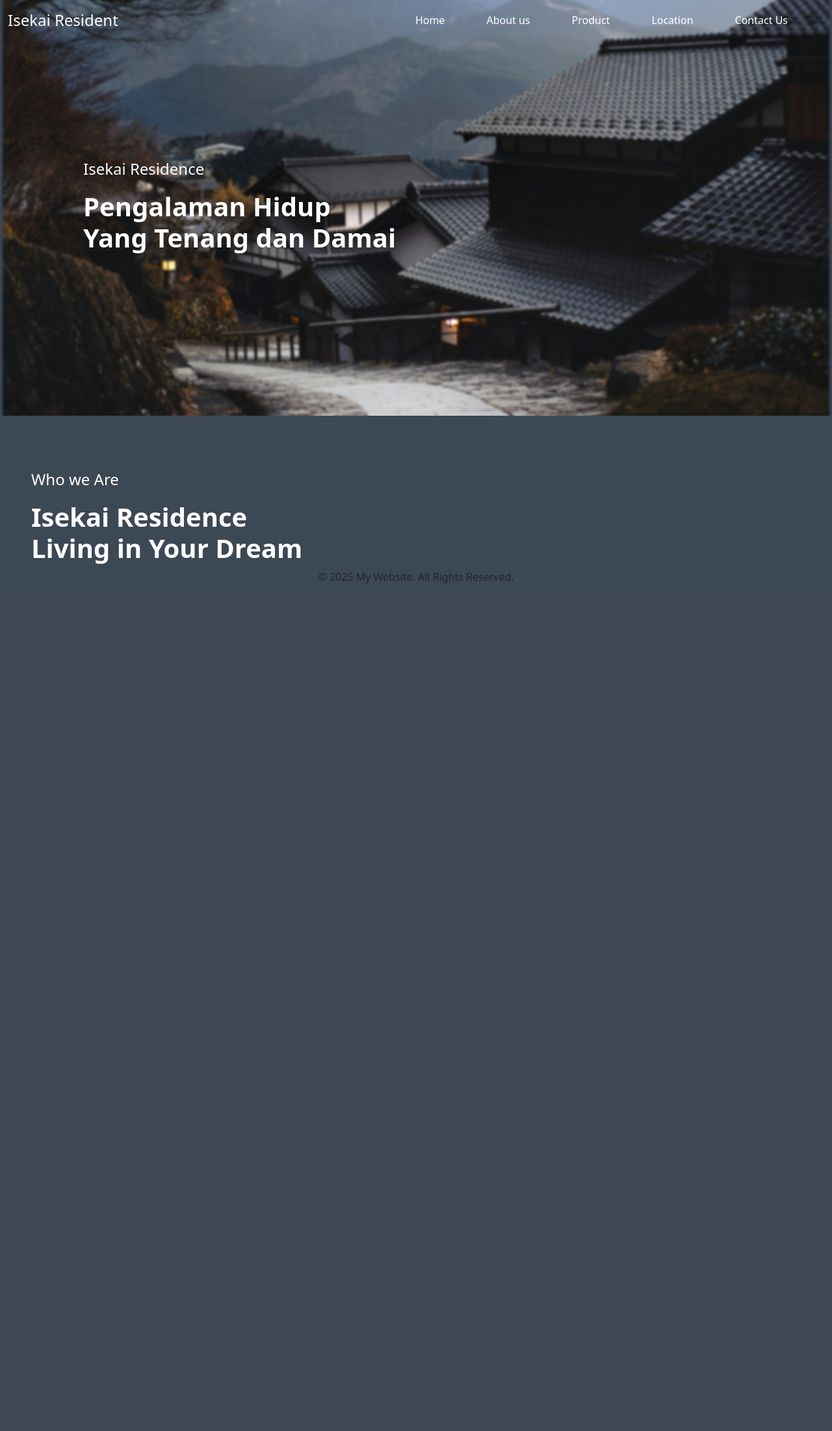
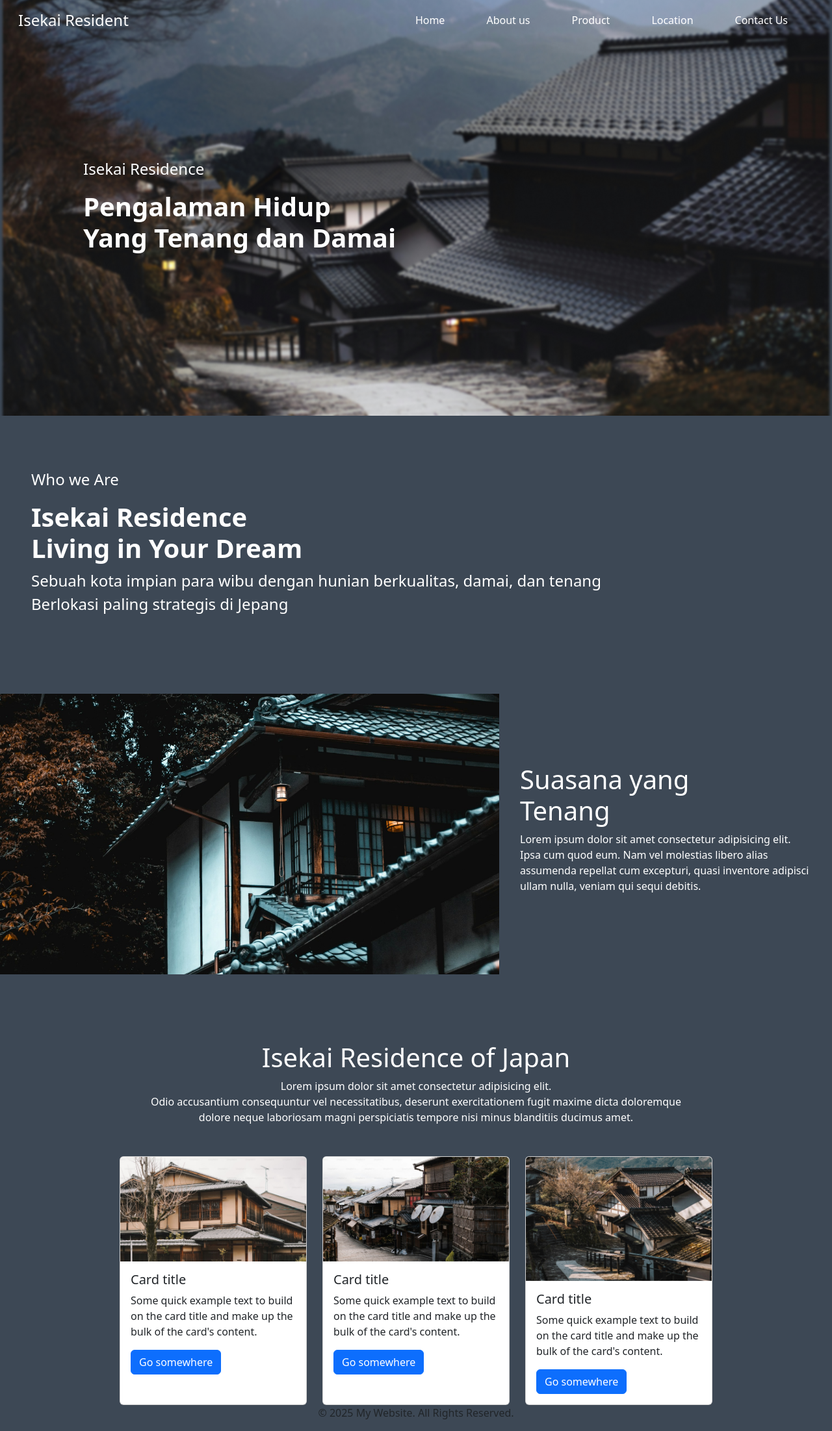
Before and after one commit to SannRainy/ProjectUAS, a PHP site: page /index.php in a window 1280 px wide. Shown: the whole page at 65% size. Before the commit the page ends 898 px from the top, so only its background shows below. Run offline with PHP 8.4, Linux system fonts and the light colour scheme.

Commit message:
Update UI

```diff
--- a/includes/header.php
+++ b/includes/header.php
@@ -13,7 +13,7 @@
 <!-- Navbar -->
 <nav class="navbar navbar-expand-lg position-absolute w-100" style="z-index: 2; top: 0; background: transparent;">
   <div class="container-fluid">
-    <a class="navbar-brand" href="#" style="font-size: 1.5rem; color: white;">Isekai Resident</a>
+    <a class="navbar-brand" href="#" style="font-size: 1.5rem; color: white; padding-left: 1rem;">Isekai Resident</a>
     <button class="navbar-toggler" type="button" data-bs-toggle="collapse" data-bs-target="#navbarNav" aria-controls="navbarNav" aria-expanded="false" aria-label="Toggle navigation">
       <span class="navbar-toggler-icon"></span>
     </button>
@@ -40,10 +40,9 @@
 </nav>
 
 <!-- Background Image with Text -->
-<div class="bg-img position-relative" style="width: 100%; height: 40rem; overflow: hidden; position: relative;">
+<div class="bg-img position-relative" style="width: 100%; height: 40rem; overflow: hidden;">
   <!-- Background Image -->
   <img src="asset/img/bg_head.png" alt="bg_top" style="z-index: 0; width: 100%; height: 100%; object-fit: cover; position: absolute; top: 0; left: 0;">
-
   <!-- Text Overlay -->
   <div class="text-overlay text-start d-flex flex-column justify-content-center align-items-start" style="z-index: 1; width: 100%; height: 100%; position: absolute; top: 0; left: 0; padding-left: 8rem; color: white;">
     <p style="font-size:1.5rem;">Isekai Residence</p>
@@ -57,8 +56,61 @@
   <article style="color:white;">
     <p style="font-size: 1.5rem;">Who we Are</p>
     <h1 style="font-size: 2.5rem; font-weight: bold;">Isekai Residence<br>Living in Your Dream</h1>
+    <p style="font-size: 1.5rem;">Sebuah kota impian para wibu dengan hunian berkualitas, damai, dan tenang<br>
+    Berlokasi paling strategis di Jepang</p>
   </article>
   </div>
+<!--Side Image and Text-->
+<div class="d-flex" style="width: 100%; height: 40rem;">
+<!--Side Image-->
+    <div class="side-bg position-relative" style="width: 60%; height: 100%; overflow: hidden;">
+        <div class="side-img" style="width: 100%; height: 100%; position: relative;">
+            <img src="asset/img/bg_card.png" alt="side-img" style="width: 100%; height: 100%; object-fit: contain; position: absolute; top: 50%; left: 50%; transform: translate(-50%, -50%);">
+        </div>
+    </div>
+<!--Side Text-->
+    <div class="right-text d-flex flex-column justify-content-center" style="width: 40%; padding: 2rem; color: white;">
+        <h1>Suasana yang<br>Tenang</h1>
+        <p>Lorem ipsum dolor sit amet consectetur adipisicing elit. Ipsa cum quod eum. Nam vel molestias libero alias assumenda repellat cum excepturi, quasi inventore adipisci ullam nulla, veniam qui sequi debitis.</p>
+    </div>
+</div>
+<!--title and Card-->
+<div class="d-flex flex-column align-items-center" style="width: 100%;">
+<!--Title Text-->
+    <div class="title-text d-flex flex-column text-center" style="color: white;">
+        <h1>Isekai Residence of Japan</h1>
+        <p>Lorem ipsum dolor sit amet consectetur adipisicing elit. <br>
+        Odio accusantium consequuntur vel necessitatibus, deserunt exercitationem fugit maxime dicta doloremque<br>
+        dolore neque laboriosam magni perspiciatis tempore nisi minus blanditiis ducimus amet.</p>
+    </div>
+<!--Card Container-->
+    <div class="card-contain d-flex justify-content-between gap-4">
+    <div class="card" style="width: 18rem; margin-top: 2rem;">
+        <img src="asset\img\bg_card-item1.png" class="card-img-top" alt="...">
+        <div class="card-body">
+            <h5 class="card-title">Card title</h5>
+            <p class="card-text">Some quick example text to build on the card title and make up the bulk of the card's content.</p>
+            <a href="#" class="btn btn-primary">Go somewhere</a>
+        </div>
+    </div>
+    <div class="card" style="width: 18rem; margin-top: 2rem;">
+        <img src="asset\img\bg_card-item2.png" class="card-img-top" alt="...">
+        <div class="card-body">
+            <h5 class="card-title">Card title</h5>
+            <p class="card-text">Some quick example text to build on the card title and make up the bulk of the card's content.</p>
+            <a href="#" class="btn btn-primary">Go somewhere</a>
+        </div>
+    </div>
+    <div class="card" style="width: 18rem; margin-top: 2rem;">
+        <img src="asset\img\bg_card-item3.png" class="card-img-top" alt="...">
+        <div class="card-body">
+            <h5 class="card-title">Card title</h5>
+            <p class="card-text">Some quick example text to build on the card title and make up the bulk of the card's content.</p>
+            <a href="#" class="btn btn-primary">Go somewhere</a>
+        </div>
+    </div>
+    </div>
+</div>
 </main>
 <script src="https://cdn.jsdelivr.net/npm/bootstrap@5.3.0/dist/js/bootstrap.bundle.min.js"></script>
 </body>
```
